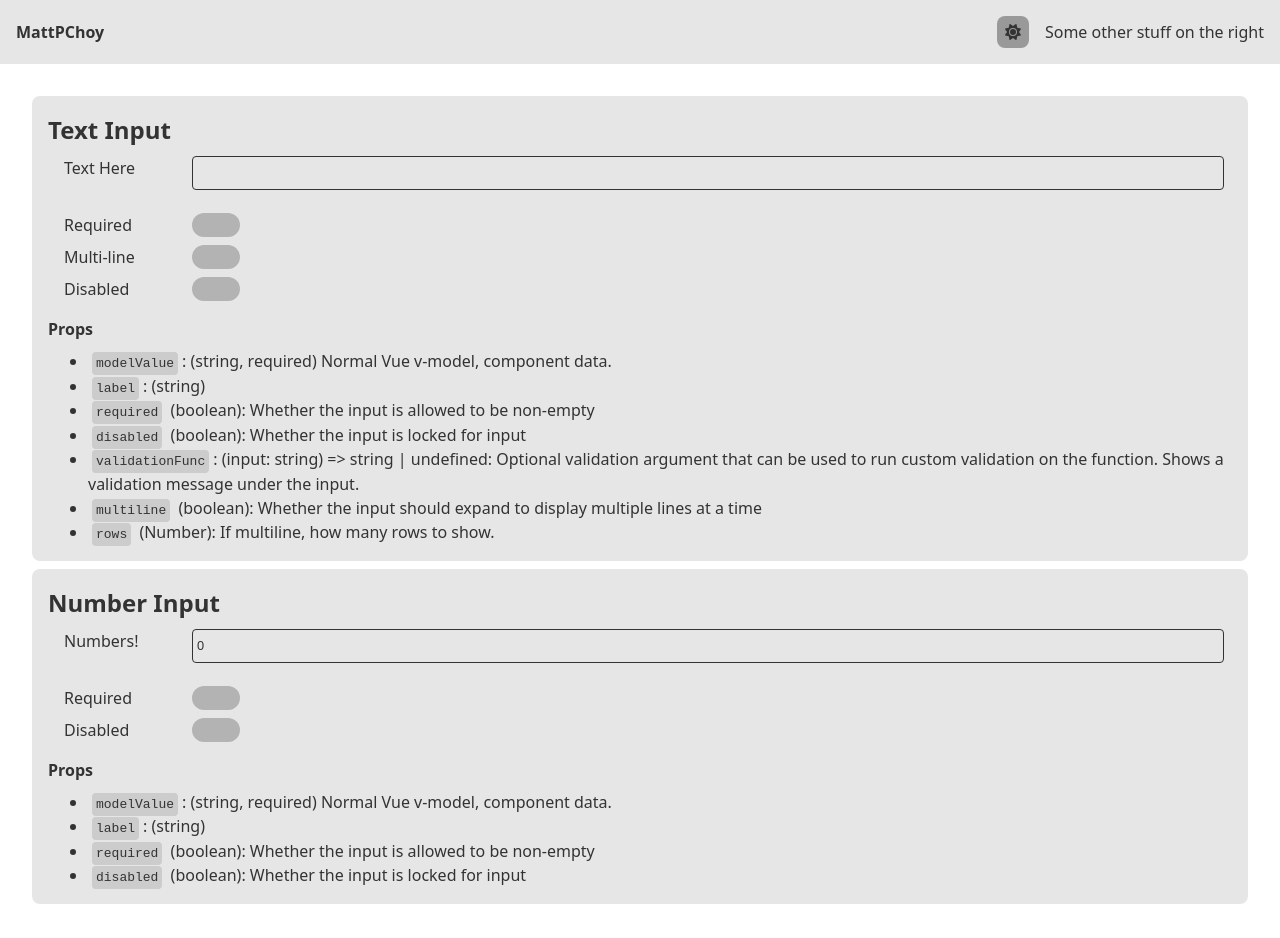
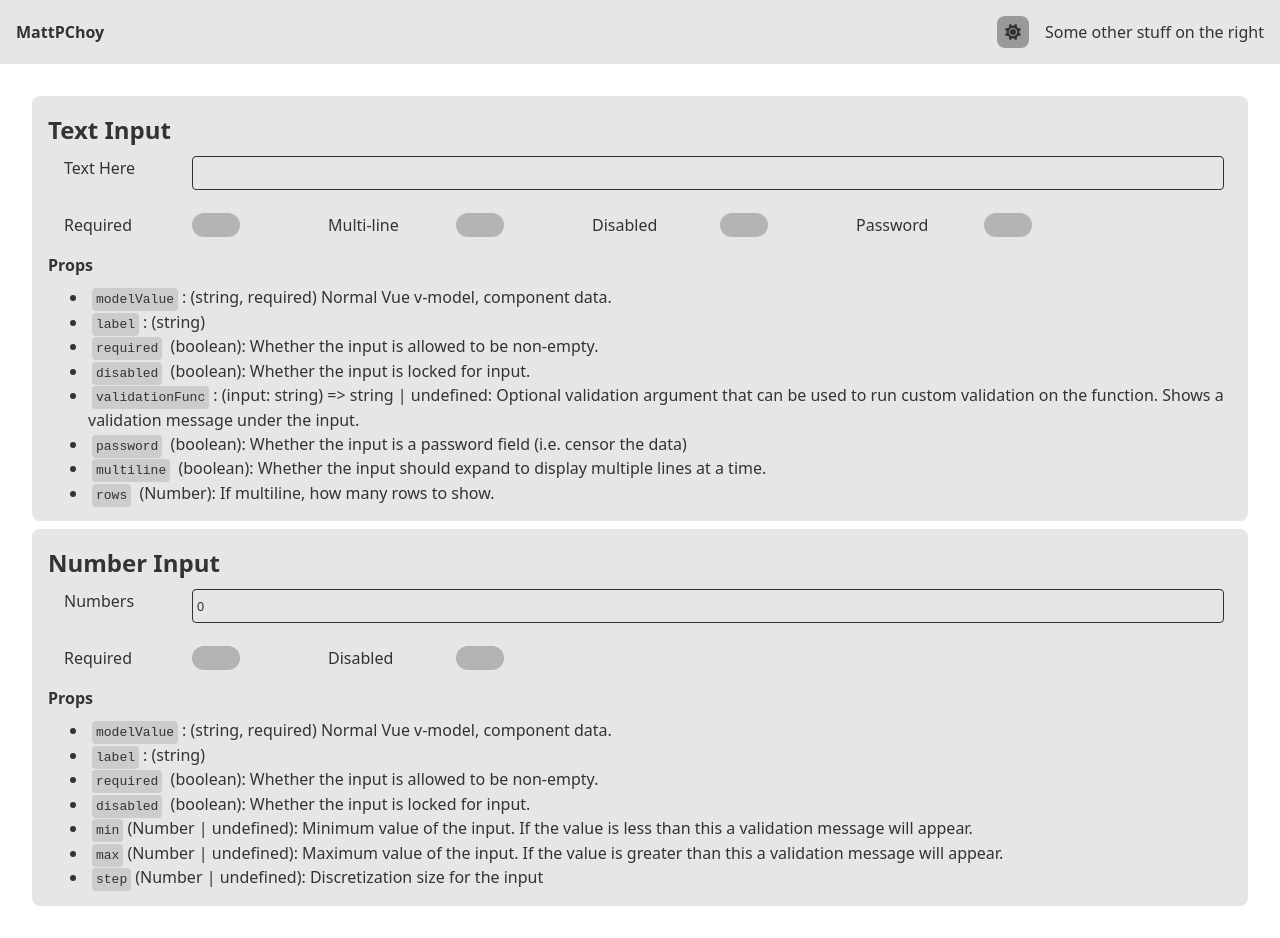
Before and after one commit to MattPChoy/CustomComponents, a Vue app: page / in a window 1280 px wide. Built offline with nearby package versions, Linux system fonts and the light colour scheme.

Commit message:
Number input validation + cleanup

```diff
--- a/src/App.vue
+++ b/src/App.vue
@@ -12,16 +12,4 @@ import NavBar from "./components/Layout/NavBar.vue";
 </script>
 
 <style scoped>
-.logo {
-  height: 6em;
-  padding: 1.5em;
-  will-change: filter;
-  transition: filter 300ms;
-}
-.logo:hover {
-  filter: drop-shadow(0 0 2em #646cffaa);
-}
-.logo.vue:hover {
-  filter: drop-shadow(0 0 2em #42b883aa);
-}
 </style>
--- a/src/components/Inputs/CNumberInput.vue
+++ b/src/components/Inputs/CNumberInput.vue
@@ -2,7 +2,7 @@
   <InputComponentWrapper :label="label">
     <template #input>
       <input type="number" class="input" v-model="model" @input="onChange" ref="numberInput"
-             :disabled="disabled" :required="true"/>
+             :disabled="disabled" :required="required" :min="min" :max="max" :step="step"/>
     </template>
 
     <template #validation>
@@ -18,18 +18,33 @@ import InputComponentWrapper from "./InputComponentWrapper.vue";
 const model = defineModel({ type: Number, required: true })
 const numberInput = ref<HTMLInputElement>();
 
-defineProps({
+const props = defineProps({
   label: {type: String},
   required: {type: Boolean, default: false},
   disabled: {type: Boolean, default: false},
+  min: {type: Number},
+  max: {type: Number},
+  step: {type: Number},
 });
 
 const validationError = ref("");
 
 function onChange() {
-  console.log(numberInput.value?.validity);
+  console.log(numberInput.value?.value, numberInput.value?.validity);
   if (numberInput.value?.validity.valueMissing) {
     validationError.value="Required value missing"
+    return;
+  }
+
+  if (numberInput.value?.validity.rangeUnderflow) {
+    validationError.value = props.max === undefined ?
+        `Value must be larger than ${props.min}` : `Value must be between ${props.min} and ${props.max}`;
+    return;
+  }
+
+  if (numberInput.value?.validity.rangeOverflow) {
+    validationError.value = props.min === undefined ?
+        `Value must be smaller than ${props.max}` : `Value must be between ${props.min} and ${props.max}`;
     return;
   }
 
--- a/src/components/Inputs/CTextInput.vue
+++ b/src/components/Inputs/CTextInput.vue
@@ -2,7 +2,7 @@
   <InputComponentWrapper :label="label">
     <template #input>
       <component :is="componentName"
-                 type="text"
+                 :type="componentType"
                  :value="inputValue"
                  @input="onInput"
                  class="input"
@@ -29,6 +29,7 @@ const props = defineProps({
   disabled: { type: Boolean, default: false },
   multiline: { type: Boolean, default: false },
   rows: { type: Number, default: 3 },
+  password: { type: Boolean, default: false },
 });
 
 const emit = defineEmits(['update:modelValue']);
@@ -54,12 +55,8 @@ const validationError = computed(() => {
   return false;
 });
 
-const componentName = computed(() => {
-  if (props.multiline) {
-    return "textarea";
-  }
-  return "input";
-})
+const componentName = computed(() => props.multiline ? "textarea" : "input");
+const componentType = computed(() => props.password ? "password" : "text");
 
 function onInput(event: Event) {
   hadInput.value = true;
--- a/src/docs/InputExamples.vue
+++ b/src/docs/InputExamples.vue
@@ -6,11 +6,14 @@
         <c-text-input v-model="textInputData.value"
                       :validation-func="firstTextInputValidation" :multiline="textInputData.multiline"
                       :required="textInputData.required" :disabled="textInputData.disabled"
+                      :password="textInputData.password"
                       label="Text Here"/>
-
-        <c-toggle-input v-model="textInputData.required" label="Required"/>
-        <c-toggle-input v-model="textInputData.multiline" label="Multi-line"/>
-        <c-toggle-input v-model="textInputData.disabled" label="Disabled"/>
+        <div style="display: flex; flex-direction: row; gap: var(--space-8);">
+          <c-toggle-input v-model="textInputData.required" label="Required"/>
+          <c-toggle-input v-model="textInputData.multiline" label="Multi-line"/>
+          <c-toggle-input v-model="textInputData.disabled" label="Disabled"/>
+          <c-toggle-input v-model="textInputData.password" label="Password"/>
+        </div>
       </template>
 
       <template #props>
@@ -19,7 +22,9 @@
           <li><code>validationFunc</code>: (input: string) => string | undefined: Optional validation argument that can
             be used to run custom validation on the function. Shows a validation message under the input.
           </li>
-          <li><code>multiline</code> (boolean): Whether the input should expand to display multiple lines at a time</li>
+          <li><code>password</code> (boolean): Whether the input is a password field (i.e. censor the data)</li>
+          <li><code>multiline</code> (boolean): Whether the input should expand to display multiple lines at a time.
+          </li>
           <li><code>rows</code> (Number): If multiline, how many rows to show.</li>
         </ul>
       </template>
@@ -27,13 +32,23 @@
 
     <DocWrapper title="Number Input">
       <template #usage>
-        <c-number-input v-model="numberInputModel" label="Numbers!" :required="textInputData.required" :disabled="numberInputData.disabled"/>
-        <c-toggle-input v-model="numberInputData.required" label="Required"/>
-        <c-toggle-input v-model="numberInputData.disabled" label="Disabled"/>
+        <c-number-input v-model="numberInputModel" label="Numbers" :required="textInputData.required"
+                        :disabled="numberInputData.disabled" :min="0" :max="10"/>
+        <div style="display: flex; flex-direction: row; gap: var(--space-8);">
+          <c-toggle-input v-model="numberInputData.required" label="Required"/>
+          <c-toggle-input v-model="numberInputData.disabled" label="Disabled"/>
+        </div>
       </template>
       <template #props>
         <ul>
           <input-prop-descriptions/>
+          <li><code>min</code>(Number | undefined): Minimum value of the input. If the value is less than this a
+            validation message will appear.
+          </li>
+          <li><code>max</code>(Number | undefined): Maximum value of the input. If the value is greater than this a
+            validation message will appear.
+          </li>
+          <li><code>step</code>(Number | undefined): Discretization size for the input</li>
         </ul>
       </template>
     </DocWrapper>
@@ -58,6 +73,7 @@ class InputData {
 
 class TextInputData extends InputData {
   public multiline: boolean = false;
+  public password: boolean = false;
 }
 
 const textInputData = ref(new TextInputData());
--- a/src/docs/meta/InputPropDescriptions.vue
+++ b/src/docs/meta/InputPropDescriptions.vue
@@ -1,6 +1,6 @@
 <template>
   <li><code>modelValue</code>: (string, required) Normal Vue v-model, component data.</li>
   <li><code>label</code>: (string)</li>
-  <li><code>required</code> (boolean): Whether the input is allowed to be non-empty</li>
-  <li><code>disabled</code> (boolean): Whether the input is locked for input</li>
+  <li><code>required</code> (boolean): Whether the input is allowed to be non-empty.</li>
+  <li><code>disabled</code> (boolean): Whether the input is locked for input.</li>
 </template>
```
